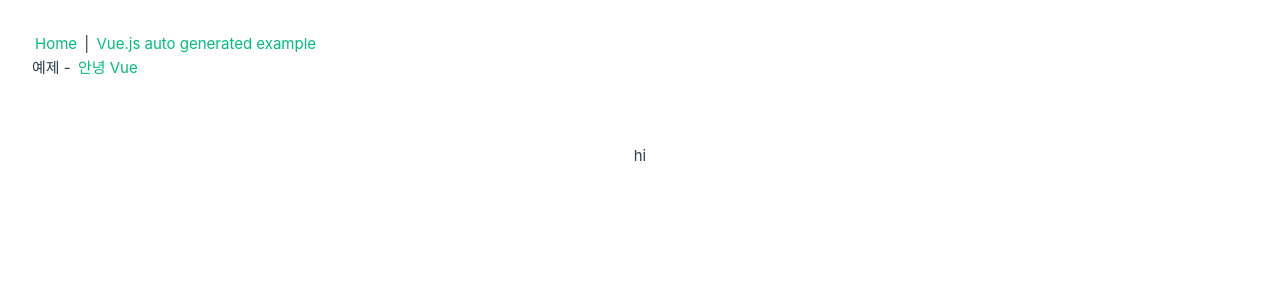
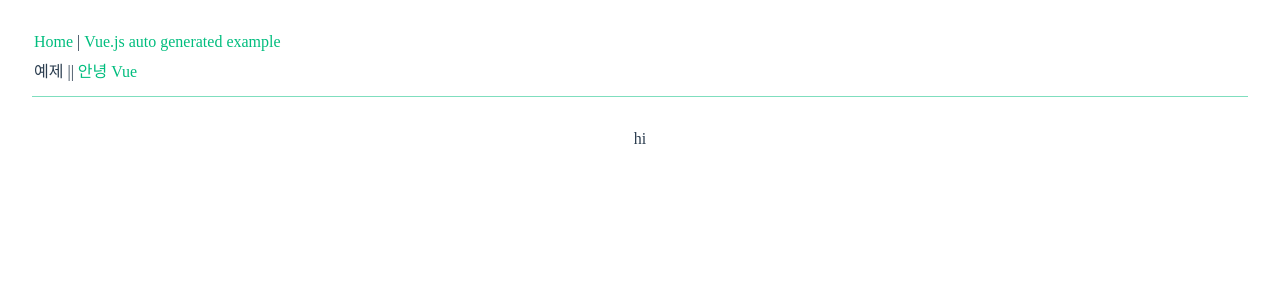
Before and after one commit to rugii913/vue-example, a Vue app in the folder official-example/basic-example/: page / in a window 1280 px wide. Shown: the top 300 px of the page. Built offline with nearby package versions, Linux system fonts and the light colour scheme.

Commit message:
chore: 스타일 조정 추가
스타일 조정 추가

```diff
--- a/official-example/basic-example/src/App.vue
+++ b/official-example/basic-example/src/App.vue
@@ -5,9 +5,9 @@
 - 쓸만한 라우팅은 vue-router 라이브러리 사용할 것
   - (참고) https://router.vuejs.kr/
 */
-import VueAutoGeneratedExampleMain from "./components/vue-auto-generated-example/VueAutoGeneratedExampleMain.vue"
-import HomePage from "./components/HomePage.vue"
-import HelloVue from "./components/official-example/HelloVue.vue"
+import HomePage from "./components/HomePage.vue";
+import VueAutoGeneratedExampleMain from "./components/vue-auto-generated-example/VueAutoGeneratedExampleMain.vue";
+import HelloVue from "./components/official-example/HelloVue.vue";
 
 const routes = {
   "": HomePage,
@@ -35,15 +35,43 @@ export default {
 </script>
 
 <template>
-  <div>
-    <a href="#">Home</a> |
-    <a href="#auto-generated-example">Vue.js auto generated example</a>
-  </div>
-  <div>
-    예제 -
-    <a href="#hello-view">안녕 Vue</a>
+  <div class="toc-area">
+    <div class="toc">
+      <a href="#">Home</a>
+      <p>|</p>
+      <a href="#auto-generated-example">Vue.js auto generated example</a>
+    </div>
+    <div class="toc">
+      <p>예제</p>
+      <p>||</p>
+      <a href="#hello-view">안녕 Vue</a>
+    </div>
   </div>
   <div id="view-area">
     <component :is="currentView" />
   </div>
 </template>
+
+<style scoped>
+.toc-area {
+  padding-bottom: 4px;
+  border-bottom: 1px solid hsla(160, 100%, 37%, 0.5);
+}
+
+.toc {
+  display: flex;
+
+}
+
+.toc>a {
+  margin-bottom: 10px;
+}
+
+#view-area {
+  width: 100%;
+  display: flex;
+  justify-content: center;
+  margin: 0 auto;
+  margin-top: 32px;
+}
+</style>
--- a/official-example/basic-example/src/assets/main.css
+++ b/official-example/basic-example/src/assets/main.css
@@ -1,11 +1,15 @@
 @import './base.css';
+@import "./reset.css";
 
-a,
-.green {
+a,.green {
   text-decoration: none;
   color: hsla(160, 100%, 37%, 1);
   transition: 0.4s;
-  padding: 3px;
+  padding: 2px;
+}
+
+p {
+  padding: 2px;
 }
 
 @media (hover: hover) {
@@ -27,14 +31,6 @@ a,
   font-weight: normal;
 }
 
-#view-area {
-  width: 100%;
-  display: flex;
-  justify-content: center;
-  margin: 0 auto;
-  margin-top: 64px;
-}
-
 #auto-example {
   max-width: 1024px;
   display: grid;
```
